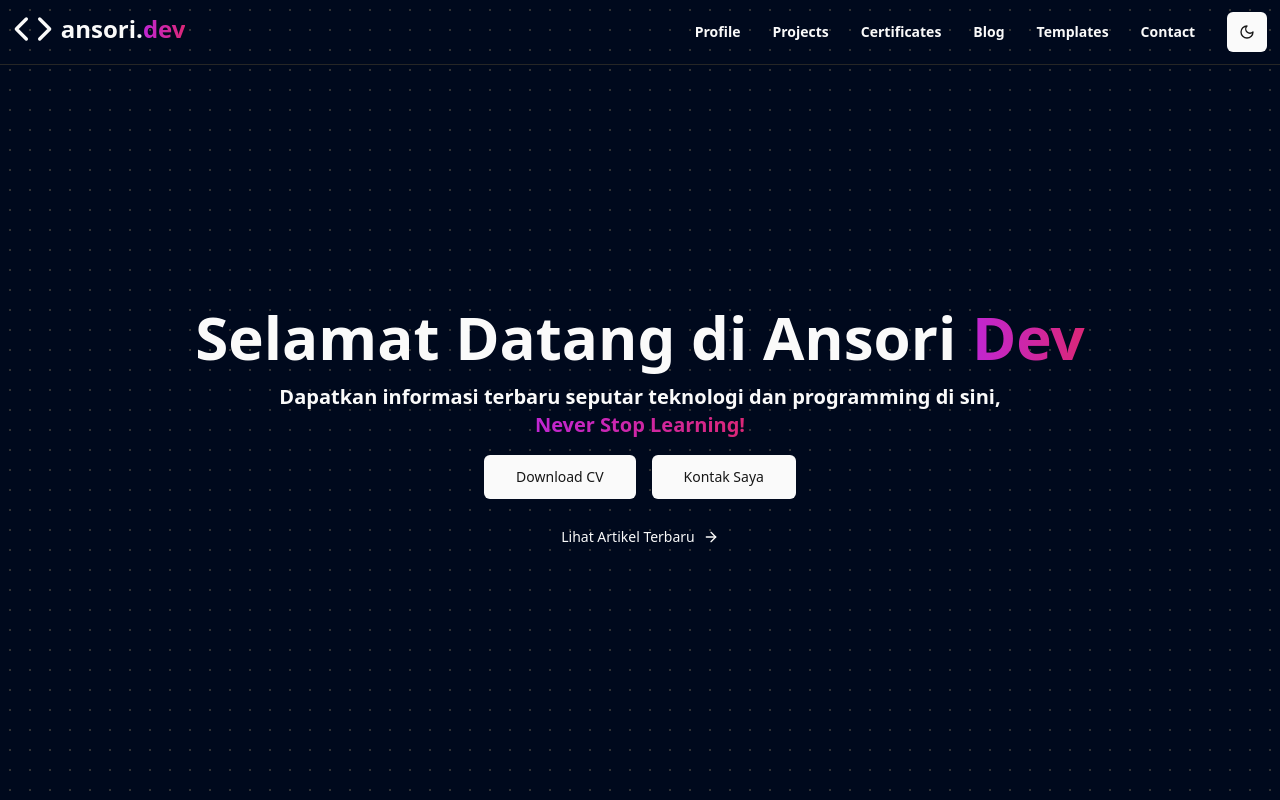
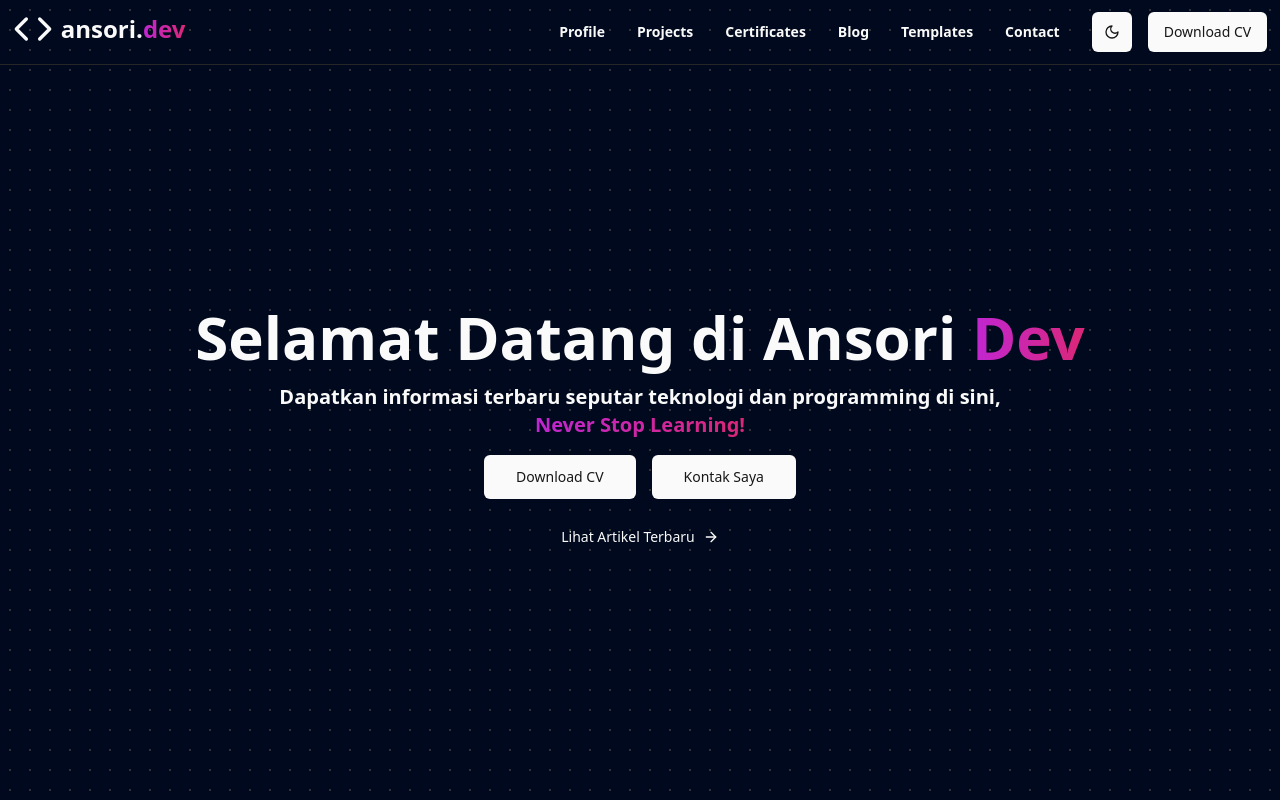
Before and after one commit to fitronansori/next-ansoridev, a Next.js app: page / in a window 1280 px wide. Built offline with nearby package versions, Linux system fonts and the light colour scheme.

Commit message:
Add CV download button to HomeLayout component

```diff
--- a/src/app/(root)/layout.tsx
+++ b/src/app/(root)/layout.tsx
@@ -1,9 +1,20 @@
 import Header from "@/components/layouts/Header";
+import { Button } from "@/components/ui/button";
+import Link from "next/link";
 
 const HomeLayout = ({ children }: { children: React.ReactNode }) => {
   return (
     <div>
-      <Header />
+      <Header>
+        <Button className="hidden lg:flex" asChild>
+          <Link
+            href="/CV Muh. Fitron Ansori.pdf"
+            download="CV_Fitron Ansori"
+            target="_blank">
+            Download CV
+          </Link>
+        </Button>
+      </Header>
       {children}
     </div>
   );
```
